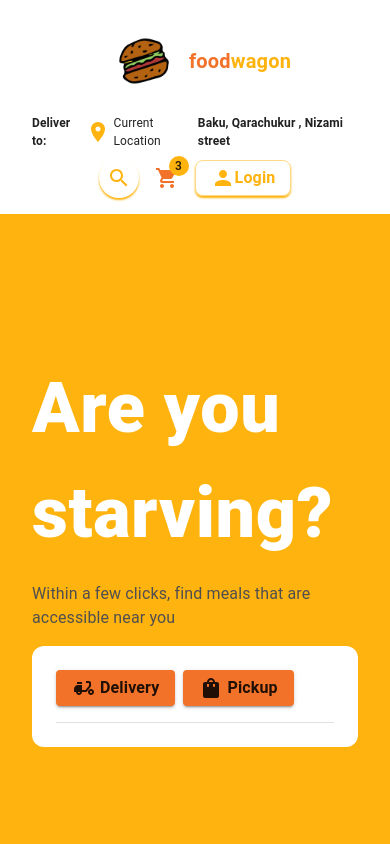
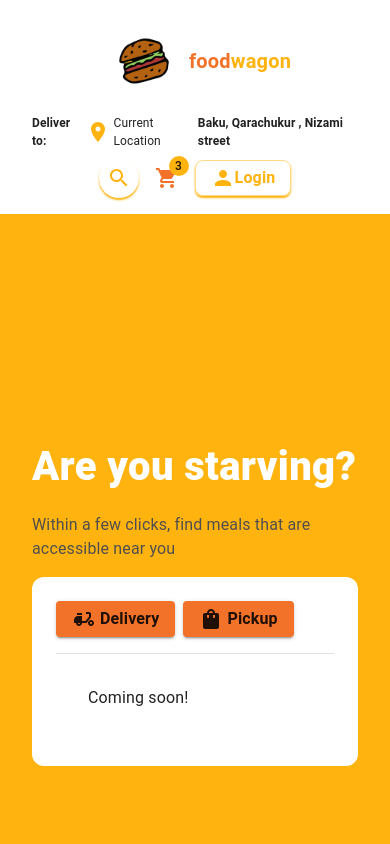
Before and after one commit to zeynalnicat/FoodWagon, a React (Vite) app: page / in a window 390 px wide. Both pictures are taken after a click on the button "Pickup". Shown: the top 844 px of the page. Built offline with nearby package versions, Linux system fonts and the light colour scheme.

Commit message:
font-size update for responsiveness

```diff
--- a/src/components/Banner/index.tsx
+++ b/src/components/Banner/index.tsx
@@ -26,12 +26,12 @@ const Banner = ({title,subtitle,isHomePage=false}:IProps) => {
       maxWidth="xl"
       sx={{
         backgroundColor: "secondary.main",
-        height: { md: !isHomePage? 400 :"calc(100vh - 100px)", xs: !isHomePage? 400 :"calc(100vh - 170px)" },
+        height: { md: !isHomePage? 400 :"calc(100vh - 100px)", xs: !isHomePage? 400 :"calc(100vh - 70px)" },
       }}
     >
       <Container sx={{ height: "100%" }}>
         <Stack maxWidth={800} height="100%" justifyContent="center" gap={2} position="relative">
-          <Typography fontSize={70} fontWeight={800} color="white">
+          <Typography fontSize={{md:70,xs:40}} fontWeight={800} color="white">
             {title}
           </Typography>
           <Typography color="#504F4F">
@@ -82,7 +82,7 @@ const Banner = ({title,subtitle,isHomePage=false}:IProps) => {
                   </Stack>
                 </Button>
               </Stack>
-            )) || <Stack>  </Stack>}
+            )) || <Stack p={4}> Coming soon! </Stack>}
           </Stack>
     }
         </Stack>
--- a/src/components/HowWork/index.tsx
+++ b/src/components/HowWork/index.tsx
@@ -43,12 +43,12 @@ const HowWork = () => {
       }}
     >
       <Container maxWidth="md">
-        <Stack p={10} alignItems="center" gap={4}>
+        <Stack p={{md:10 , sm:5}} py={{xs:4}} alignItems="center" gap={4}>
 
-        <Typography fontSize={40} color="primary.main" fontWeight={700}>
+        <Typography fontSize={{md:40,xs:20}} color="primary.main" fontWeight={700}>
           How does it work
         </Typography>
-        <Stack flexDirection="row" gap={2} flexWrap="nowrap">
+        <Stack flexDirection="row" gap={2} flexWrap={{md:"nowrap",xs:"wrap"}}>
             {hows.map((how)=>{
                 return(
                     <HowInfo key={how.id} {...how}/>
```
